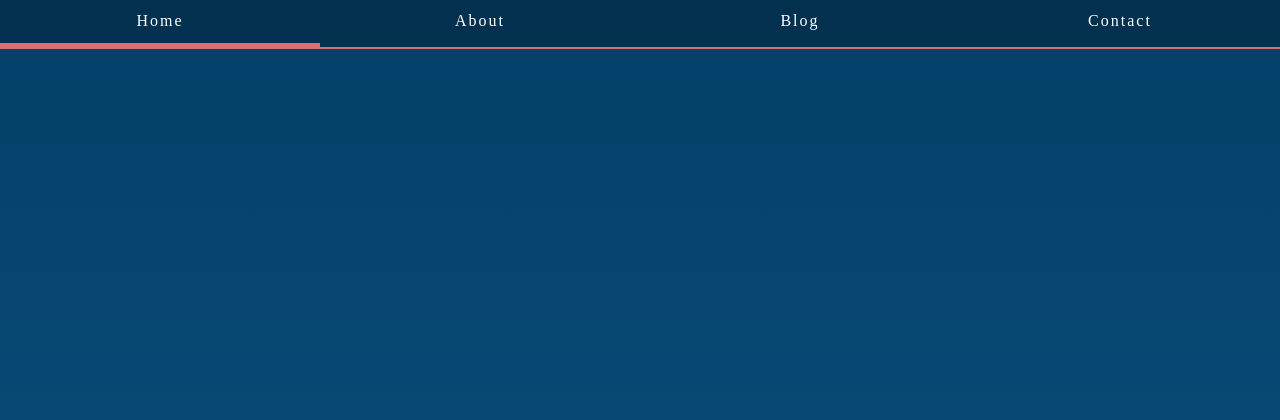
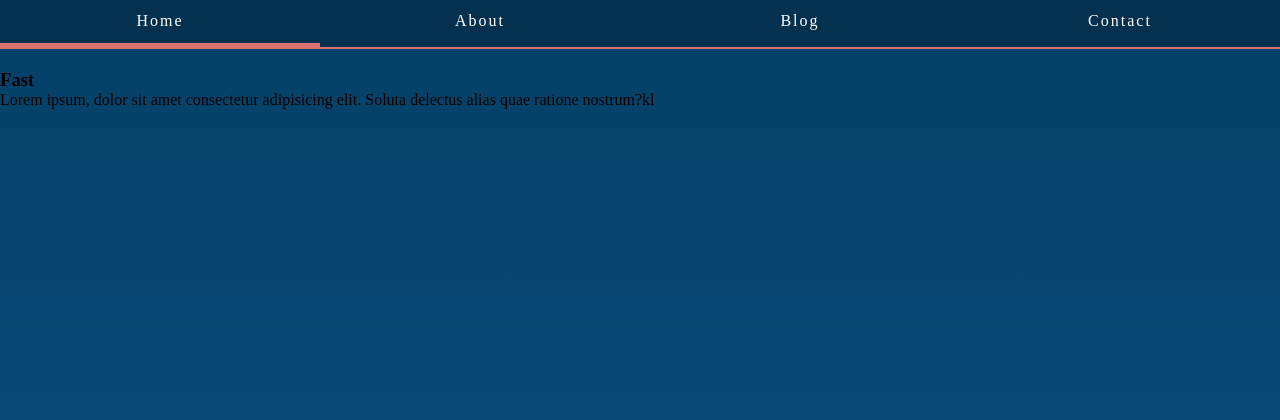
Before and after one commit to Ankit7991/Portfolio1, a PHP site: page / in a window 1280 px wide. Shown: the part 801-1221 px from the top of the page. Run offline with PHP 8.4, Linux system fonts and the light colour scheme; some web fonts are replaced.

Commit message:
just exercising git 1

```diff
--- a/index.html
+++ b/index.html
@@ -17,7 +17,7 @@
         <div class="black-overlay"></div>
       </div>
       <div class="intro">
-        <h1>Hello, I'm <strong>Ankit Maurya.</strong></h1>
+        <h1 style="text-align: center;">Hello, I'm <strong>Ankit Maurya.</strong><br>I write</h1>
         <h1 id="intro-typing">My Name is Ankit</h1>
       </div>
       <a href="#main"><button>View My Work</button></a>
@@ -33,7 +33,17 @@
         </ul>
       </nav>
       <section id="ABOUT">
-
+        <div class="card card-name-fast">
+          <div class="card-icon">
+            <!-- \F4C5 -->
+          </div>
+          <div class="card-title">
+            <h3>Fast</h3>
+          </div>
+          <div class="card-about">
+            <p>Lorem ipsum, dolor sit amet consectetur adipisicing elit. Soluta delectus alias quae ratione nostrum?kl</p>
+          </div>
+        </div>
       </section>
     </main>
   </div>
--- a/style/style.scss
+++ b/style/style.scss
@@ -9,6 +9,29 @@
     font-family: Impact, Haettenschweiler, 'Arial Narrow Bold', sans-serif;
   }
   outline: none;
+}
+
+
+/* background colors */
+$background-color: white;
+$bg-color-intro: transparent;
+// $bg-color-intro: linear-gradient(-45deg,#000000, #494949);
+
+/* text colors */
+$text-color-1: black;
+$text-color-intro: white;
+
+/* border colors */
+$border-color-1: black;
+$button-border-1: white;
+
+
+/* mixins */
+//center
+@mixin center{
+  display: flex;
+  justify-content: center;
+  align-items: center;
 }
 
 $font1: 'Open Sans Condensed', sans-serif;
@@ -43,27 +66,6 @@
 
 //other
 
-
-/* background colors */
-$background-color: white;
-$bg-color-intro: transparent;
-// $bg-color-intro: linear-gradient(-45deg,#000000, #494949);
-
-/* text colors */
-$text-color-1: black;
-$text-color-intro: white;
-
-/* border colors */
-$border-color-1: black;
-$button-border-1: white;
-
-/* mixins */
-//center
-@mixin center{
-  display: flex;
-  justify-content: center;
-  align-items: center;
-}
 
 .container{
   // overflow: hidden;
```
Also changed, not shown: style/style.css (+4 -4 lines), 1 other file.
